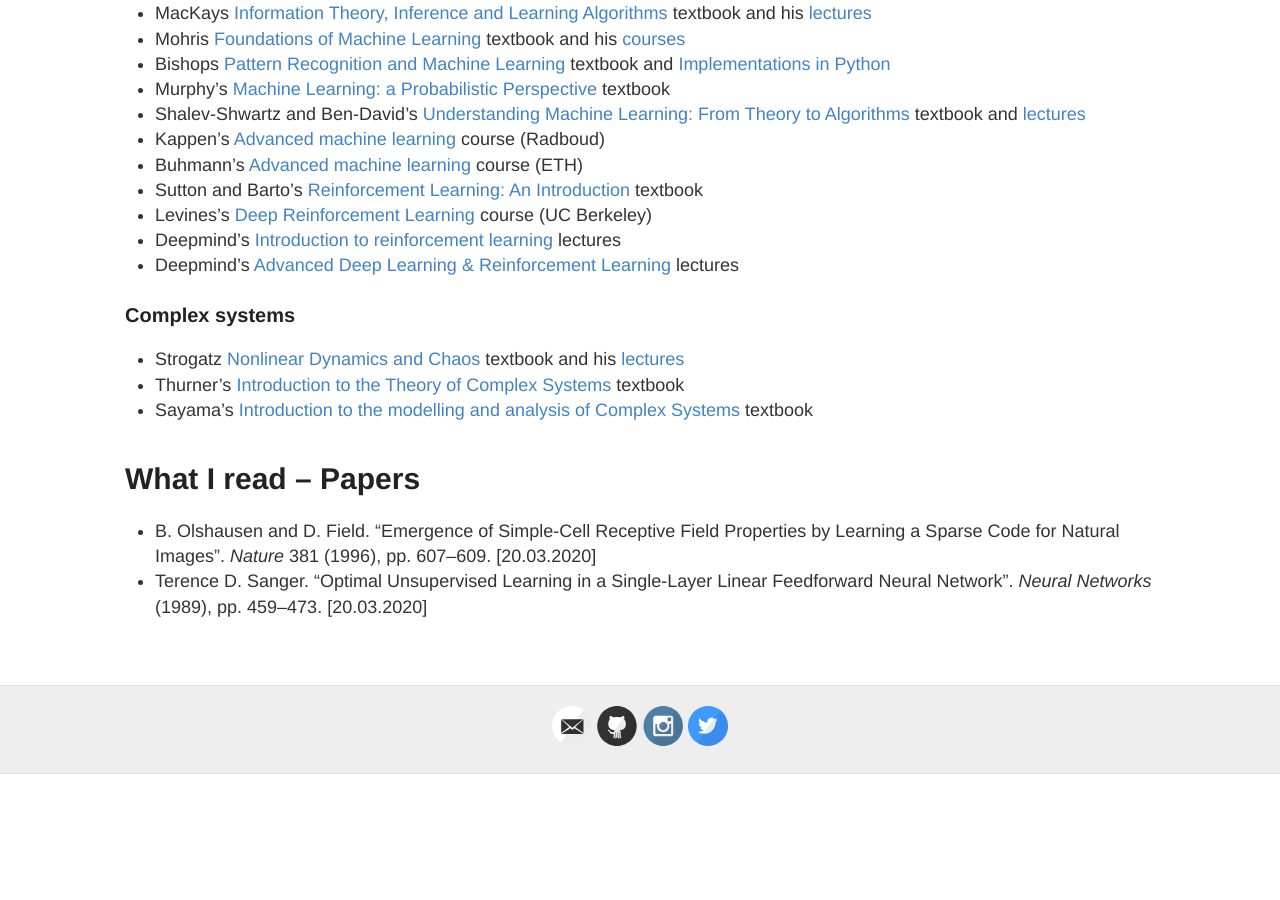
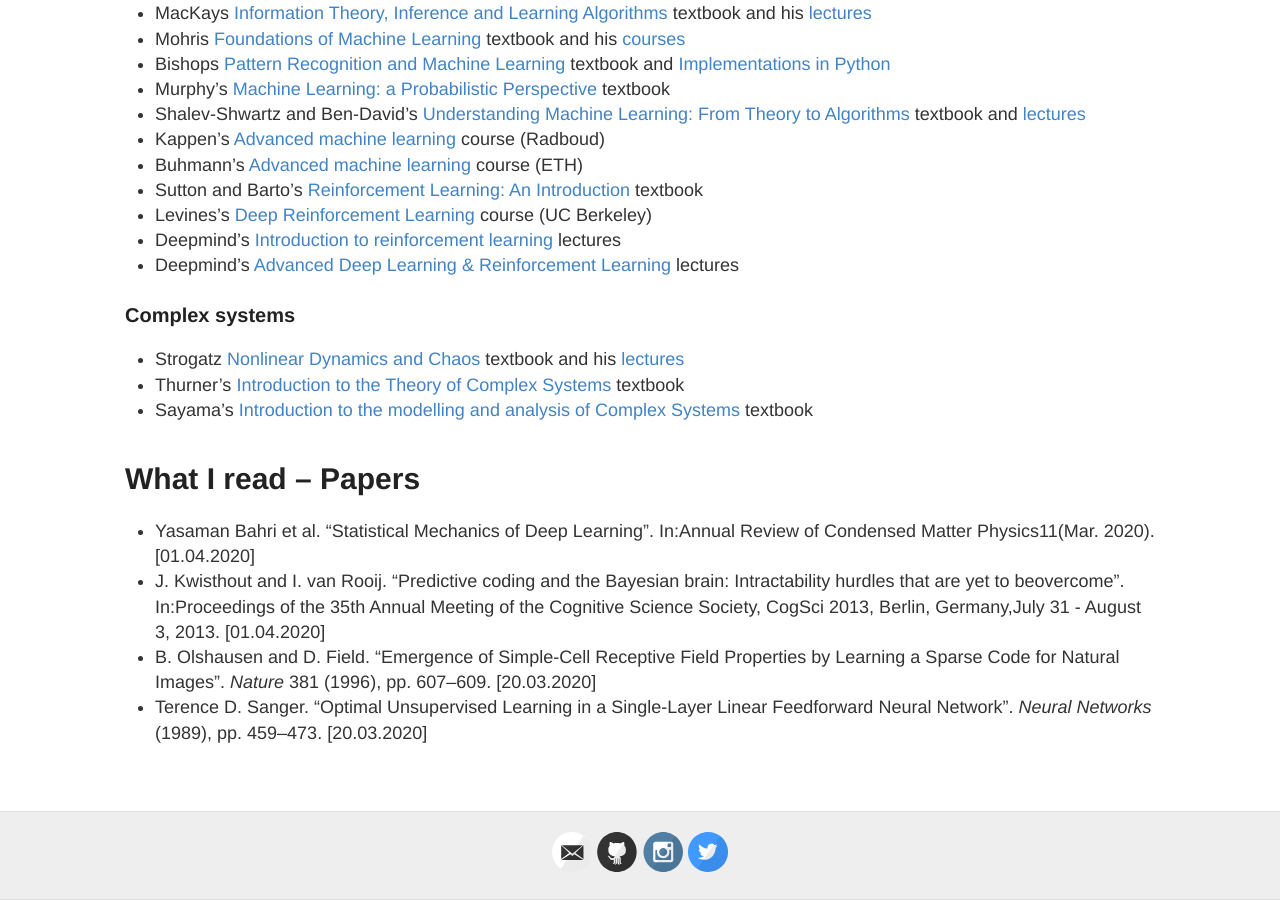
Before and after one commit to Mariusmarten/mariusmarten.github.io, a Jekyll site: the page built from resources.md, in a window 1280 px wide and 900 px high, scrolled down 753 px. Built offline with Jekyll 4.4.1, drawn with Linux system fonts in a browser that asks for light colours; before the commit the page ends 1527 px from its top, so only the background shows below that.

Commit message:
Update resources.md

```diff
--- a/resources.md
+++ b/resources.md
@@ -39,6 +39,7 @@ A collection of resources for Computational Neuroscience, Machine Learning and C
 
 
 # What I read – Papers
-
+- Yasaman Bahri et al. “Statistical Mechanics of Deep Learning”. In:Annual Review of Condensed Matter Physics11(Mar. 2020). [01.04.2020]
+- J. Kwisthout and I. van Rooij. “Predictive coding and the Bayesian brain: Intractability hurdles that are yet to beovercome”. In:Proceedings of the 35th Annual Meeting of the Cognitive Science Society, CogSci 2013, Berlin, Germany,July 31 - August 3, 2013. [01.04.2020]
 - B. Olshausen and D. Field. “Emergence of Simple-Cell Receptive Field Properties by Learning a Sparse Code for Natural Images”. *Nature* 381 (1996), pp. 607–609. [20.03.2020]
 - Terence D. Sanger. “Optimal Unsupervised Learning in a Single-Layer Linear Feedforward Neural Network”. *Neural Networks* (1989), pp. 459–473. [20.03.2020]
```
